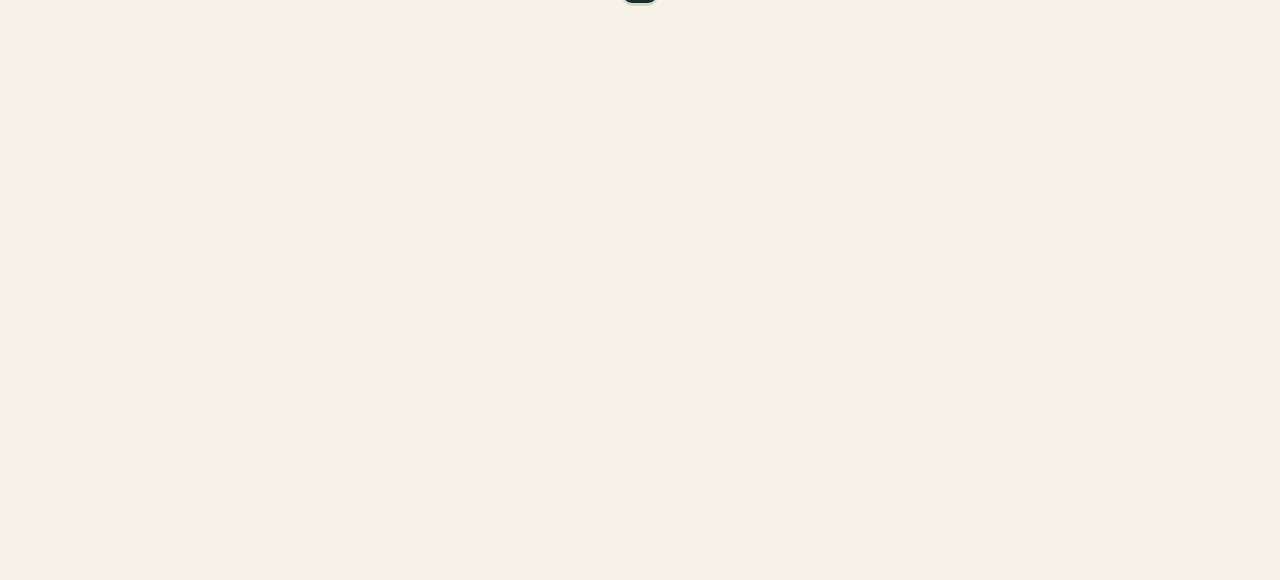
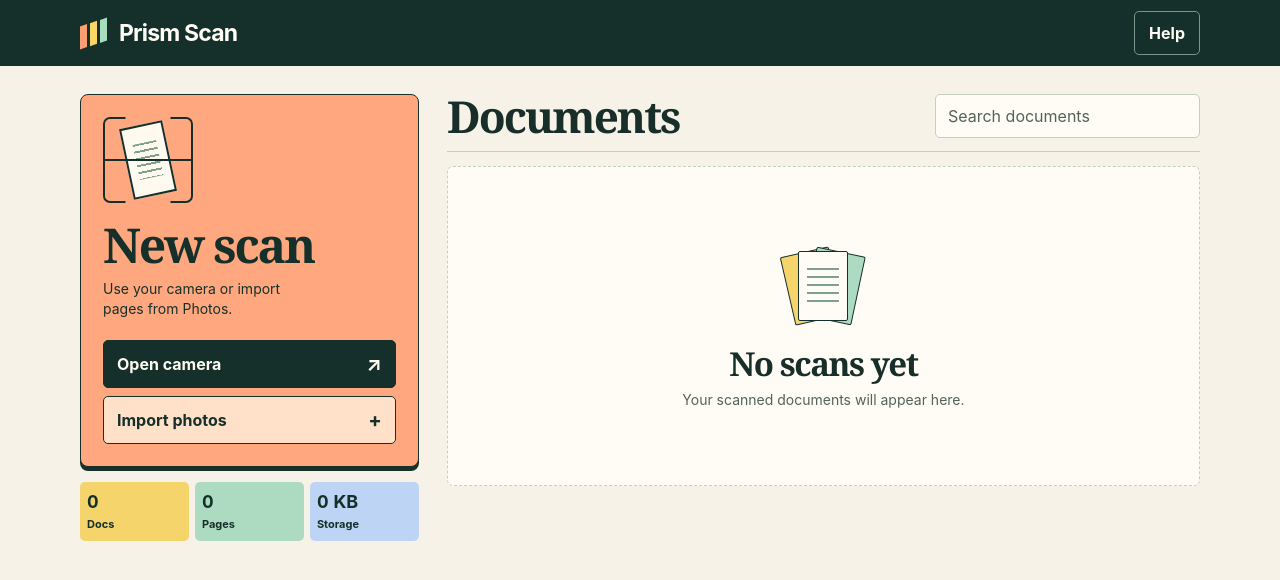
Before and after one commit to razinraziq13/prism-scan, a plain HTML site: page index.html in a window 1280 px wide. Drawn offline with Linux system fonts and the light colour scheme.

Commit message:
Show the library at launch

```diff
--- a/index.html
+++ b/index.html
@@ -18,7 +18,7 @@
 <body>
 
 <!-- ================= HOME ================= -->
-<section id="view-home" class="view">
+<section id="view-home" class="view active">
   <header class="masthead">
     <div class="masthead-inner">
       <div class="wordmark">
```
